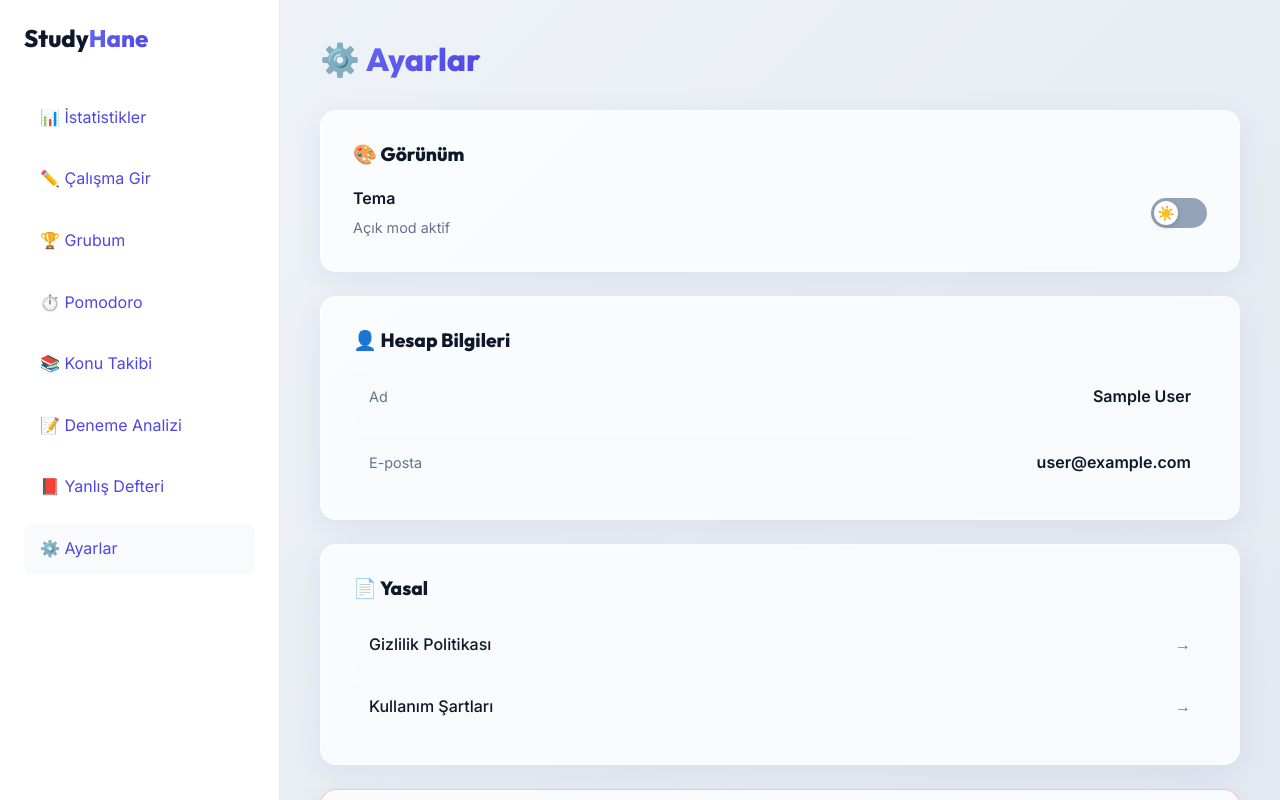
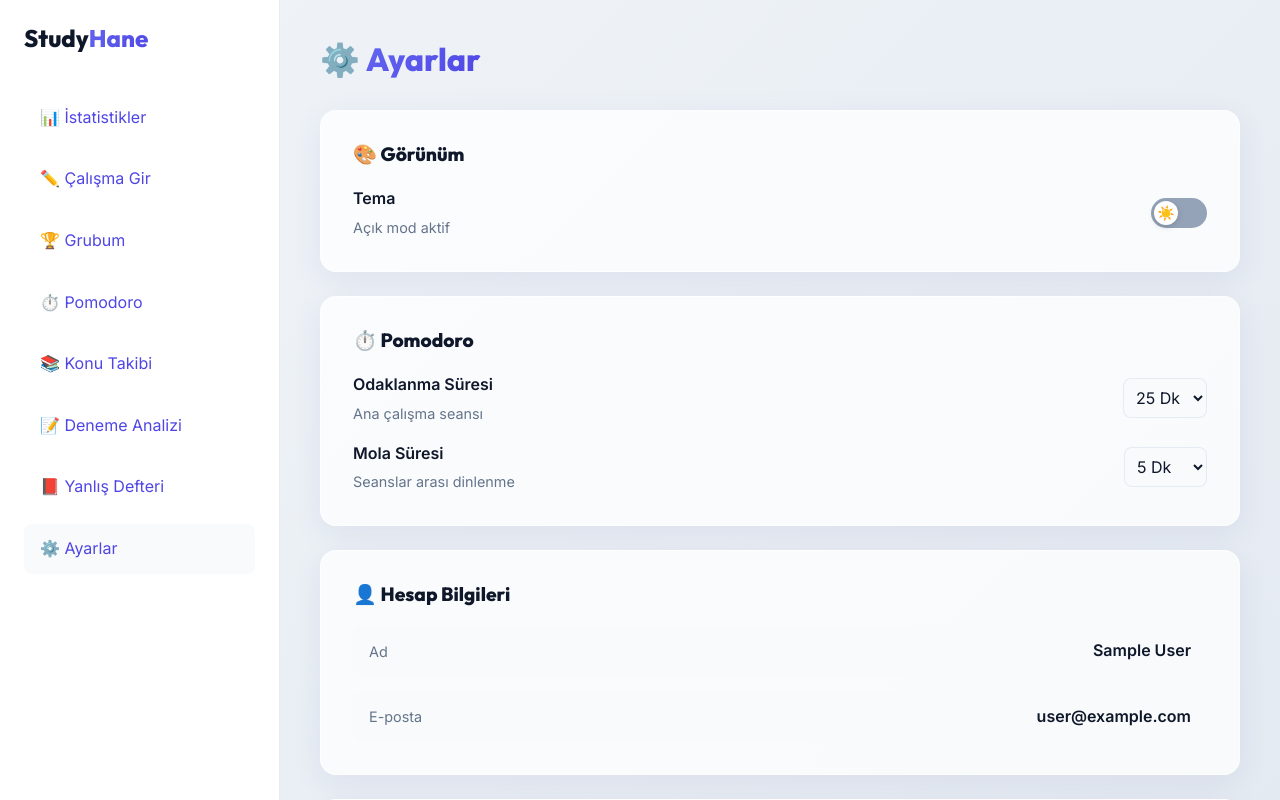
Before and after one commit to Mutlu3/StudyHane, a Next.js app: page /dashboard/settings in a window 1280 px wide. Shown: the top 800 px of the page. Built offline with nearby package versions, Linux system fonts and the light colour scheme; no server answers; sample sign-in values are in the browser's storage.

Commit message:
Add Pomodoro alarm sound, vibration, and settings sync

```diff
--- a/src/app/dashboard/settings/page.tsx
+++ b/src/app/dashboard/settings/page.tsx
@@ -7,14 +7,31 @@ import { useState, useEffect } from "react";
 export default function SettingsPage() {
   const { data: session } = useSession();
   const [theme, setTheme] = useState<"light" | "dark">("light");
+  const [pomodoroWork, setPomodoroWork] = useState("25");
+  const [pomodoroBreak, setPomodoroBreak] = useState("5");
 
   useEffect(() => {
-    const saved = localStorage.getItem("theme") as "light" | "dark" | null;
-    if (saved) {
-      setTheme(saved);
-      document.documentElement.setAttribute("data-theme", saved);
+    const savedTheme = localStorage.getItem("theme") as "light" | "dark" | null;
+    if (savedTheme) {
+      setTheme(savedTheme);
+      document.documentElement.setAttribute("data-theme", savedTheme);
     }
+
+    const savedWork = localStorage.getItem("pomodoro_work");
+    const savedBreak = localStorage.getItem("pomodoro_break");
+    if (savedWork) setPomodoroWork(savedWork);
+    if (savedBreak) setPomodoroBreak(savedBreak);
   }, []);
+
+  const savePomodoroWork = (val: string) => {
+    setPomodoroWork(val);
+    localStorage.setItem("pomodoro_work", val);
+  };
+
+  const savePomodoroBreak = (val: string) => {
+    setPomodoroBreak(val);
+    localStorage.setItem("pomodoro_break", val);
+  };
 
   const toggleTheme = () => {
     const next = theme === "light" ? "dark" : "light";
@@ -90,6 +107,54 @@ export default function SettingsPage() {
               {theme === "dark" ? "🌙" : "☀️"}
             </span>
           </button>
+        </div>
+      </div>
+
+      {/* Pomodoro Section */}
+      <div
+        className="glass-panel"
+        style={{ padding: "32px", marginBottom: "24px" }}
+      >
+        <h2 style={{ fontSize: "1.2rem", marginBottom: "20px" }}>
+          ⏱️ Pomodoro
+        </h2>
+
+        <div style={{ display: "flex", flexDirection: "column", gap: "16px" }}>
+          <div style={{ display: "flex", justifyContent: "space-between", alignItems: "center" }}>
+            <div>
+              <div style={{ fontWeight: 600, marginBottom: "4px" }}>Odaklanma Süresi</div>
+              <div style={{ color: "var(--text-muted)", fontSize: "0.9rem" }}>Ana çalışma seansı</div>
+            </div>
+            <select
+              value={pomodoroWork}
+              onChange={(e) => savePomodoroWork(e.target.value)}
+              style={{ padding: "8px", borderRadius: "var(--radius-sm)", background: "var(--bg-primary)", color: "var(--text-main)", border: "1px solid var(--border)" }}
+            >
+              <option value="25">25 Dk</option>
+              <option value="30">30 Dk</option>
+              <option value="40">40 Dk</option>
+              <option value="45">45 Dk</option>
+              <option value="50">50 Dk</option>
+              <option value="60">60 Dk</option>
+            </select>
+          </div>
+
+          <div style={{ display: "flex", justifyContent: "space-between", alignItems: "center" }}>
+            <div>
+              <div style={{ fontWeight: 600, marginBottom: "4px" }}>Mola Süresi</div>
+              <div style={{ color: "var(--text-muted)", fontSize: "0.9rem" }}>Seanslar arası dinlenme</div>
+            </div>
+            <select
+              value={pomodoroBreak}
+              onChange={(e) => savePomodoroBreak(e.target.value)}
+              style={{ padding: "8px", borderRadius: "var(--radius-sm)", background: "var(--bg-primary)", color: "var(--text-main)", border: "1px solid var(--border)" }}
+            >
+              <option value="5">5 Dk</option>
+              <option value="10">10 Dk</option>
+              <option value="15">15 Dk</option>
+              <option value="20">20 Dk</option>
+            </select>
+          </div>
         </div>
       </div>
 
```
Also changed, not shown: src/app/dashboard/pomodoro/page.tsx (+62 -38 lines).
